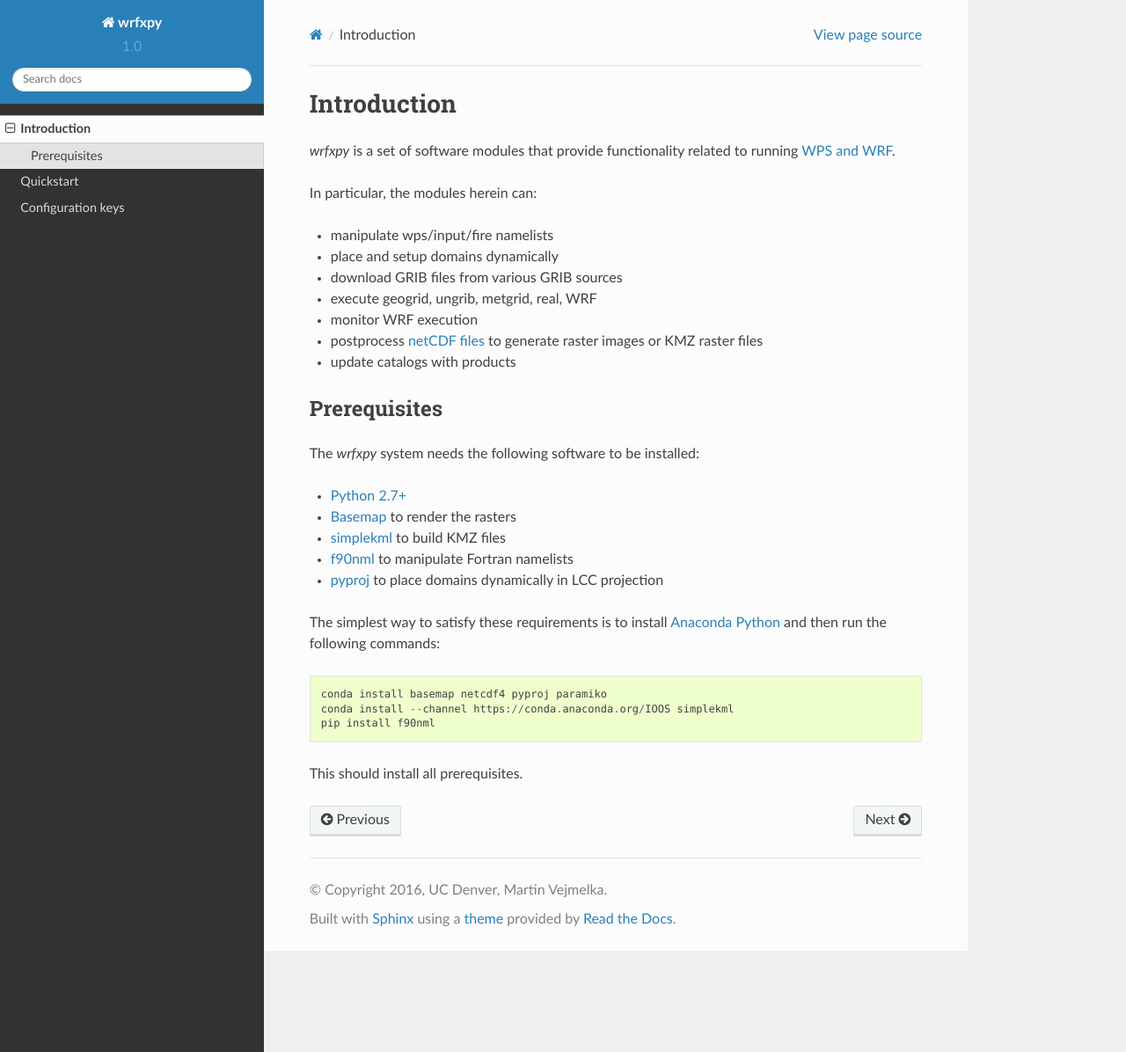
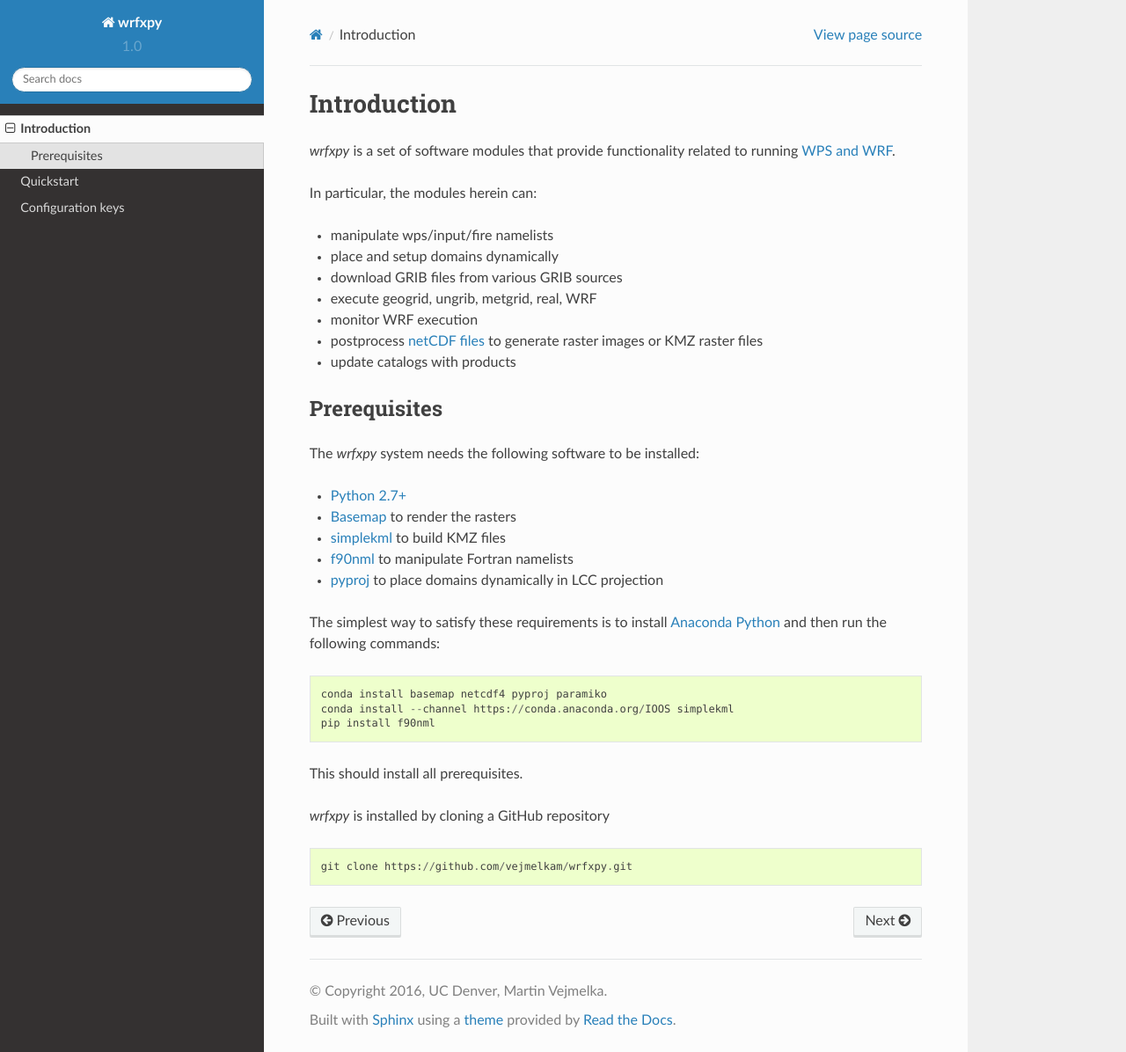
Before and after one commit to openwfm/wrfxpy, a Sphinx documentation site: the page built from docs/source/introduction.rst, in a window 1280 px wide and 1196 px high. Shown: the whole window at 88% size. Built offline with Sphinx 7.4.7 and the Read the Docs theme 2.0.0, drawn with Linux system fonts in a browser that asks for light colours.

Commit message:
added cloning instructions

```diff
--- a/docs/source/introduction.rst
+++ b/docs/source/introduction.rst
@@ -34,3 +34,9 @@ The simplest way to satisfy these requirements is to install `Anaconda Python <h
   pip install f90nml
 
 This should install all prerequisites.
+
+*wrfxpy* is installed by cloning a GitHub repository
+
+::
+
+  git clone https://github.com/vejmelkam/wrfxpy.git
```
